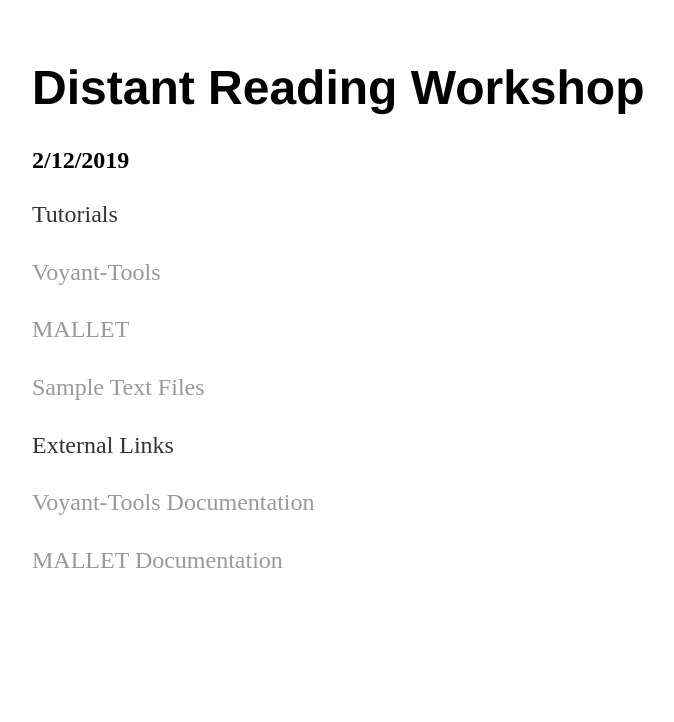
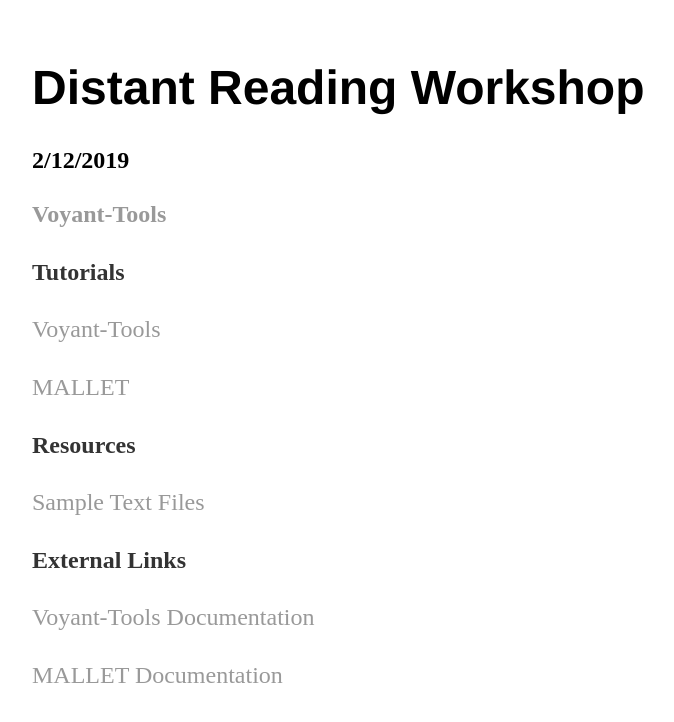
Before and after one commit to dmgustavhi/dmgustavhi.github.io, a Jekyll site: the page built from distantreading.html, in a window 1280 px wide. Shown: the top 722 px of the page, without its empty margins (160-834 px from the left). Built offline with Jekyll 4.4.1, drawn with Linux system fonts in a browser that asks for light colours.

Commit message:
Update distantreading.html

```diff
--- a/distantreading.html
+++ b/distantreading.html
@@ -7,14 +7,17 @@ title: home
 	<h2>2/12/2019</h2>
   <p></p>
   <p></p>
-  <p>Tutorials</p>
+	<p><strong><a href="https://voyant-tools.org/">Voyant-Tools</a></strong></p>
+  <p></p>
+  <p><strong>Tutorials</strong></p>
   <p><a href="https://docs.google.com/document/d/1UsqAlVhy3kP-MZPSVfcCvVC-lOlH-5SQj_LfX20FyqE/edit">Voyant-Tools</a></p>
   <p><a href="https://docs.google.com/document/d/106dJxb34DMyviHqSCqumISiHQvyQBfNx3DhpCBYbltY/edit?usp=sharing">MALLET</a></p>
   <p></p>
+	<p><strong>Resources</strong></p>
   <p><a href="https://drive.google.com/drive/folders/1KXIKbIJn3OclEwEbEoRlIy16DnxxynDM?usp=sharing">Sample Text Files</a></p>
   <p><a href=""></a></p>
   <p></p>
-  <p>External Links</p>
+  <p><strong>External Links</strong></p>
   <p><a href="https://digihum.mcgill.ca/voyant/">Voyant-Tools Documentation</a></p>
   <p><a href="http://mallet.cs.umass.edu/">MALLET Documentation</a></p>
 
```
